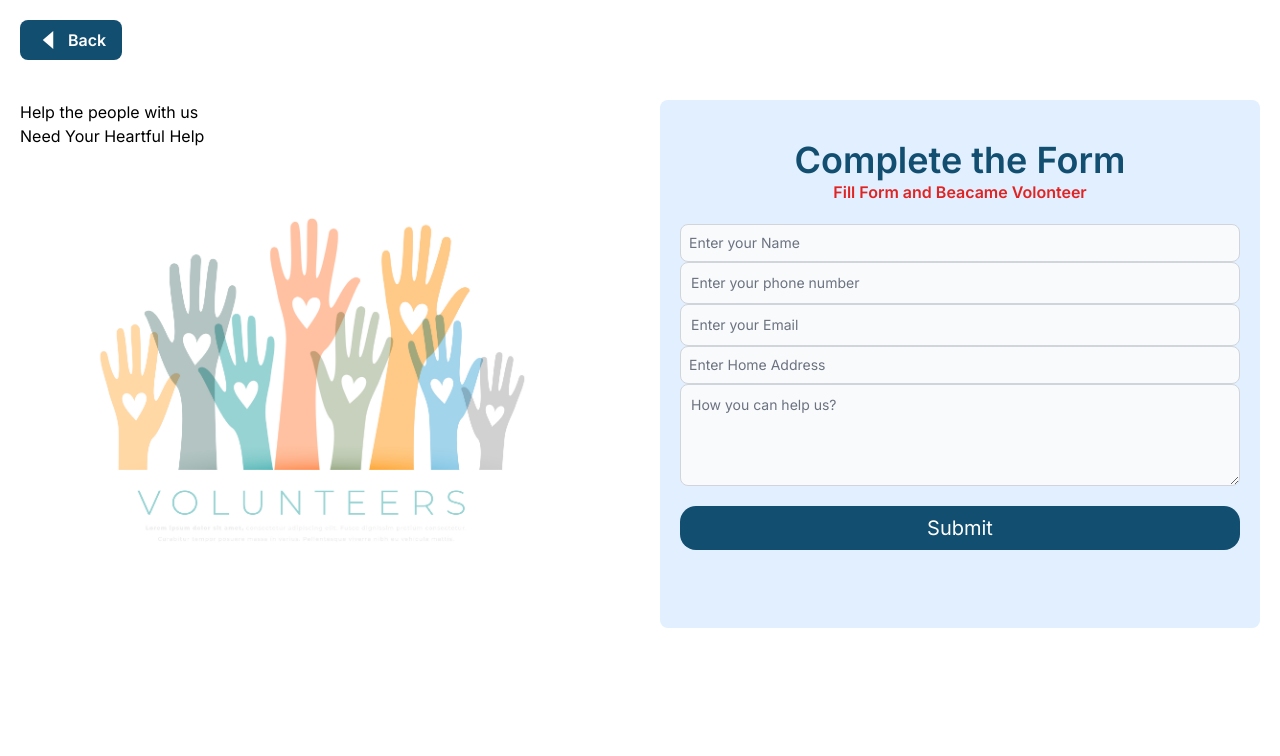
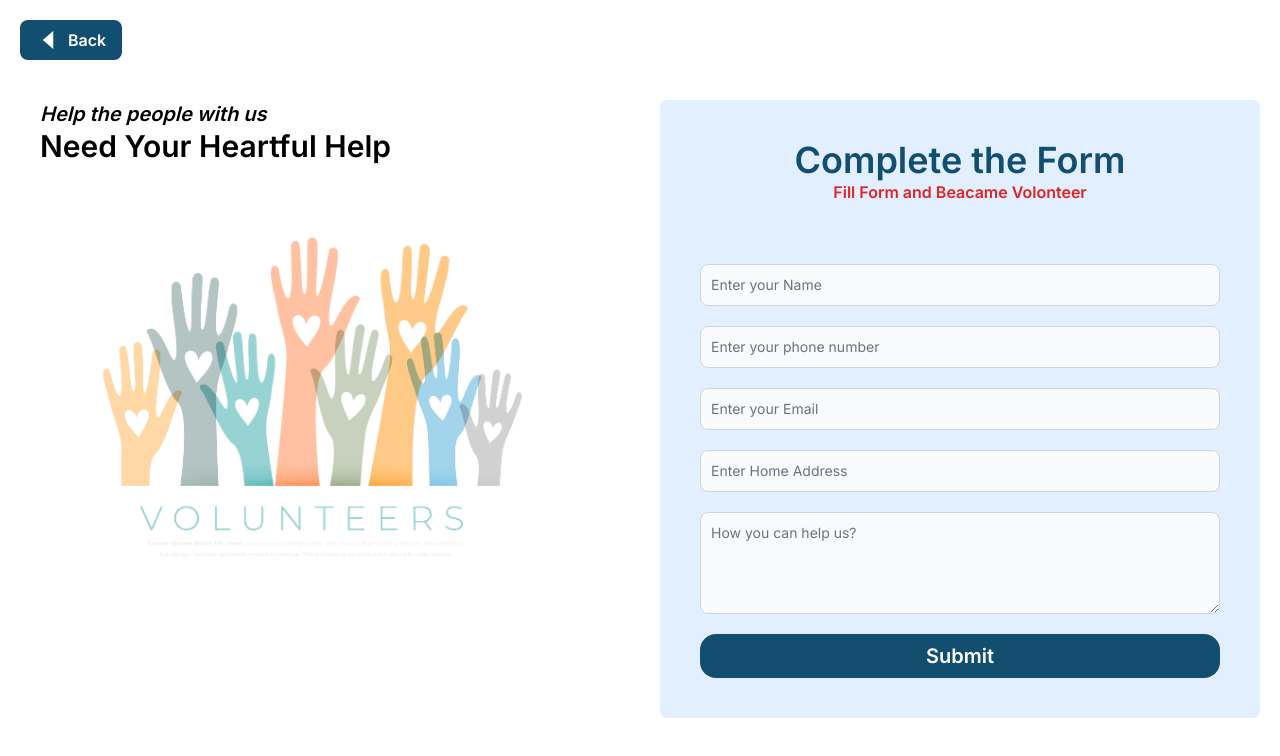
Before and after one commit to Selani00/DMS-front_end, a React (Vite) app: page /Volunteering_form in a window 1280 px wide. Shown: the top 756 px of the page. Built offline with nearby package versions, Linux system fonts and the light colour scheme.

Commit message:
Volunteering form completed

```diff
--- a/src/Forms/Volunteering.jsx
+++ b/src/Forms/Volunteering.jsx
@@ -9,13 +9,13 @@ const Volunteering = () => {
       </div>
 
       <div className="grid gap-10 mb-6 md:grid-cols-2 p-5 ">
-        <div>
-          <div>
-            <p>Help the people with us</p>
-            <h1>Need Your Heartful Help</h1>
+        <div className="text-start items-center text-black">
+          <div className="px-5">
+            <p className="text-md md:text-xl italic font-semibold">Help the people with us</p>
+            <h1 className="text-2xl md:text-3xl  font-semibold">Need Your Heartful Help</h1>
           </div>
           <div>
-            <img src={image} alt="" />
+            <img src={image} alt="" className="items-center justify-center p-1"/>
           </div>
         </div>
 
@@ -25,19 +25,19 @@ const Volunteering = () => {
             <p className="text-sm md:text-base text-red-600">Fill Form and Beacame Volonteer</p>
           </div>
 
-          <form >
+          <form className="p-1 md:p-5">
             <input
               type="text"
               id="name"
               required
               placeholder="Enter your Name"
-              class="bg-gray-50 border border-gray-300 text-black text-sm rounded-lg focus:ring-black focus:border-black block w-full p-2 "
+              class="bg-gray-50 border border-gray-300 text-black text-sm rounded-lg focus:ring-black focus:border-black block w-full p-2.5 my-5"
             ></input>
 
             <input
               type="tel"
               id="phone"
-              class="bg-gray-50 border border-gray-300 text-gray-900 text-sm rounded-lg focus:ring-black focus:border-black block w-full p-2.5 "
+              class="bg-gray-50 border border-gray-300 text-gray-900 text-sm rounded-lg focus:ring-black focus:border-black block w-full p-2.5 my-5"
               placeholder="Enter your phone number"
               pattern="[0-9]{3}-[0-9]{2}-[0-9]{3}"
               required
@@ -46,7 +46,7 @@ const Volunteering = () => {
             <input
               type="email"
               id="email"
-              class="bg-gray-50 border border-gray-300 text-gray-900 text-sm rounded-lg focus:ring-black focus:border-black block w-full p-2.5"
+              class="bg-gray-50 border border-gray-300 text-gray-900 text-sm rounded-lg focus:ring-black focus:border-black block w-full p-2.5 my-5"
               placeholder="Enter your Email"
               required
             />
@@ -56,18 +56,18 @@ const Volunteering = () => {
               id="address"
               required
               placeholder="Enter Home Address"
-              class="bg-gray-50 border border-gray-300 text-black text-sm rounded-lg focus:ring-black focus:border-black block w-full p-2 "
+              class="bg-gray-50 border border-gray-300 text-black text-sm rounded-lg focus:ring-black focus:border-black block w-full p-2.5 my-5"
             />
 
             <textarea
               id="message"
               rows="4"
-              class="block p-2.5 w-full text-sm text-gray-900 bg-gray-50 rounded-lg border border-gray-300 focus:ring-black focus:border-black"
+              class="block p-2.5 w-full text-sm text-gray-900 bg-gray-50 rounded-lg border border-gray-300 focus:ring-black focus:border-black my-5"
               placeholder="How you can help us?"
             ></textarea>
 
             <div className="flex items-center justify-center mt-5 ">
-              <button className="bg-primary py-2 px-10 w-full text-white text-bold text-xl rounded-2xl">
+              <button className="bg-primary py-2 px-10 w-full text-white font-semibold text-xl rounded-2xl">
                 Submit
               </button>
             </div>
```
